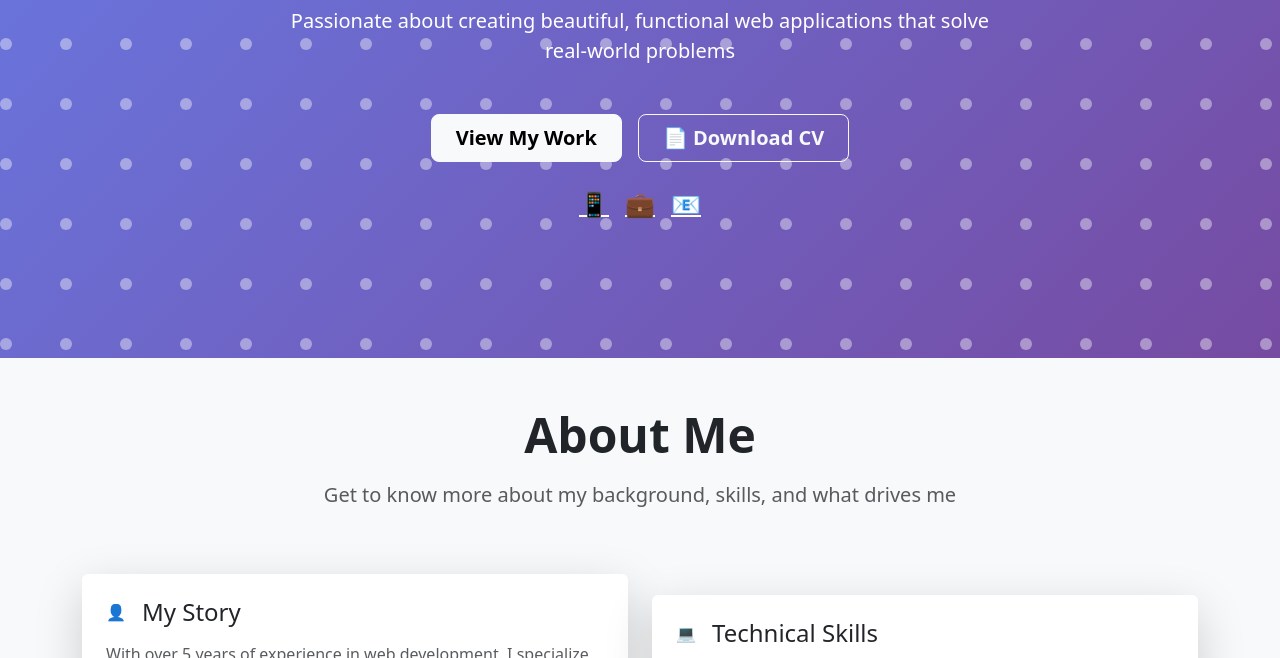
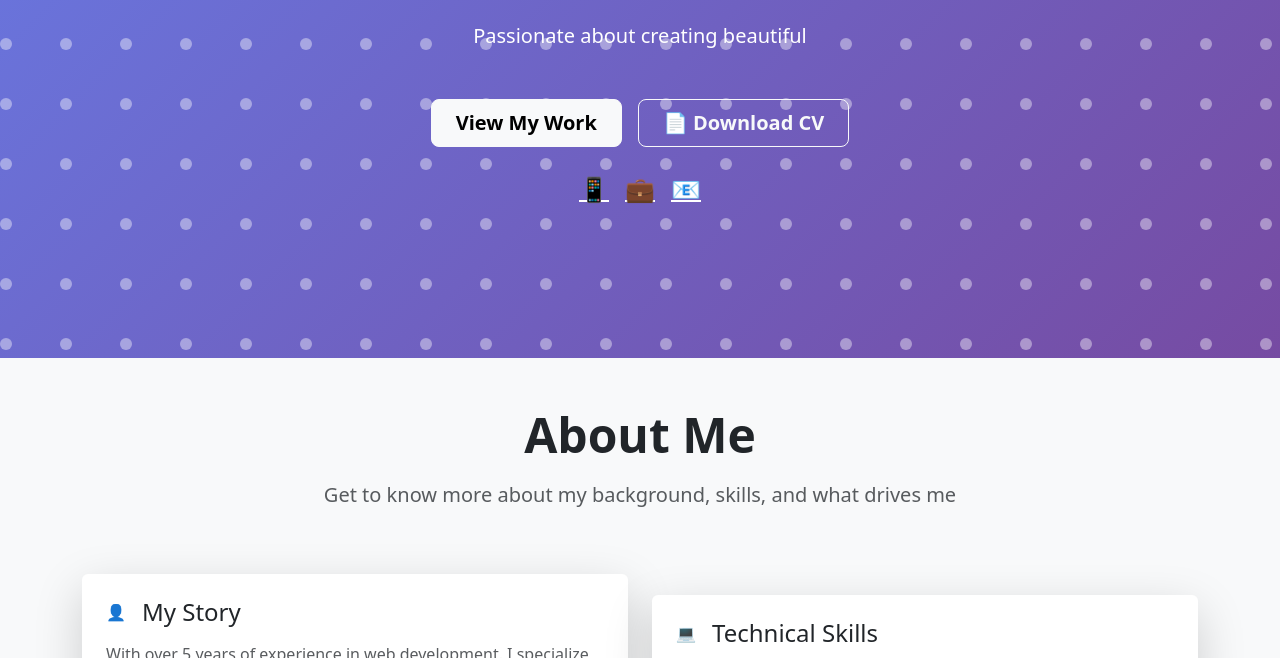
Before and after one commit to Thanhtank4/CV_myself, a plain HTML site: page index.html in a window 1280 px wide. Shown: the part 442-1100 px from the top of the page. Drawn offline with nearby package versions, Linux system fonts and the light colour scheme.

Commit message:
Update index.html

```diff
--- a/index.html
+++ b/index.html
@@ -143,9 +143,9 @@
                 <div class="col-lg-8">
                     <div class="animate-fade-in-up">
                         <img src="./image/my.jpg" alt="Profile" class="rounded-circle mb-4 border border-4 border-white shadow-lg" style="width: 150px; height: 150px; object-fit: cover;">
-                        <h1 class="display-4 fw-bold mb-3">Thanh Tân</h1>
+                        <h1 class="display-4 fw-bold mb-3">Thanh Tân </h1>
                         <p class="lead mb-4 opacity-90">Full Stack Developer & UI/UX Designer</p>
-                        <p class="fs-5 mb-5 opacity-80">Passionate about creating beautiful, functional web applications that solve real-world problems</p>
+                        <p class="fs-5 mb-5 opacity-80">Passionate about creating beautiful</p>
                         <div class="d-flex justify-content-center gap-3 flex-wrap">
                             <a href="#projects" class="btn btn-light btn-lg px-4 py-2 fw-semibold">View My Work</a>
                             <button class="btn btn-outline-light btn-lg px-4 py-2 fw-semibold">
```
